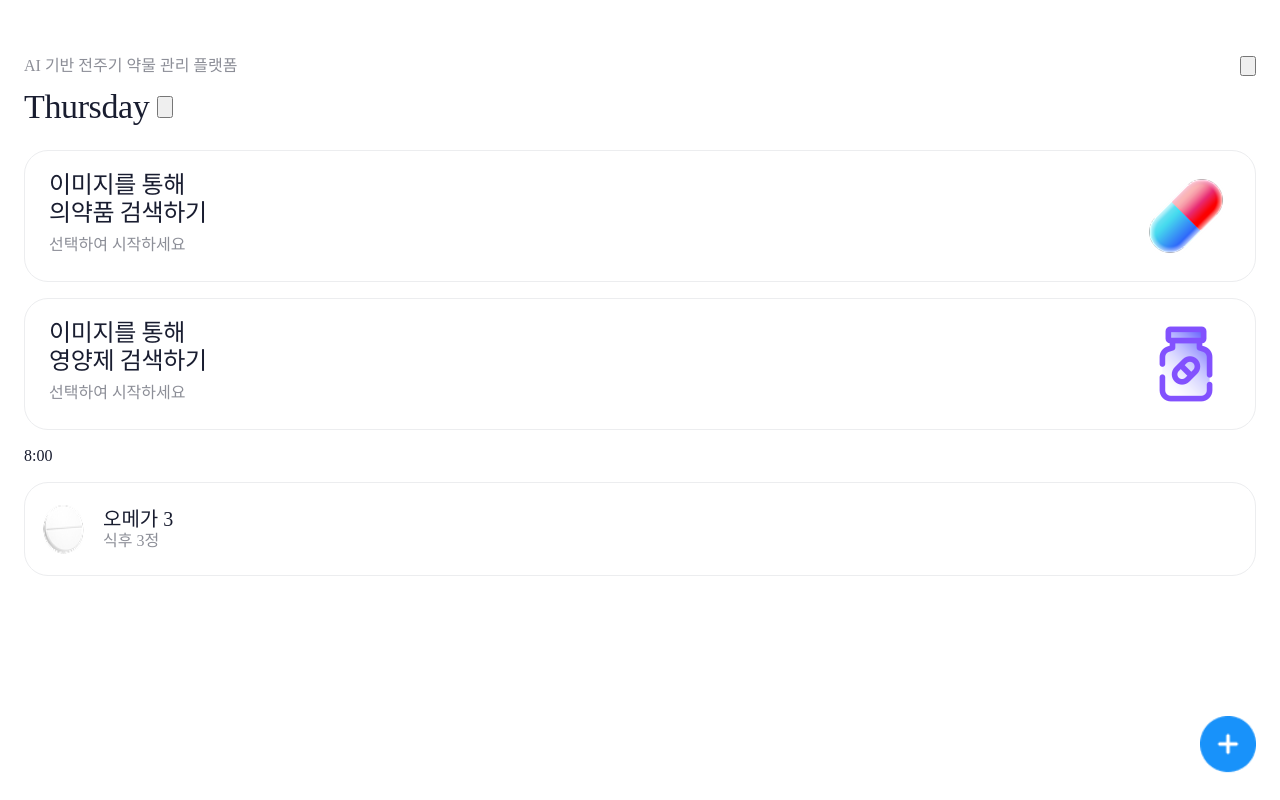
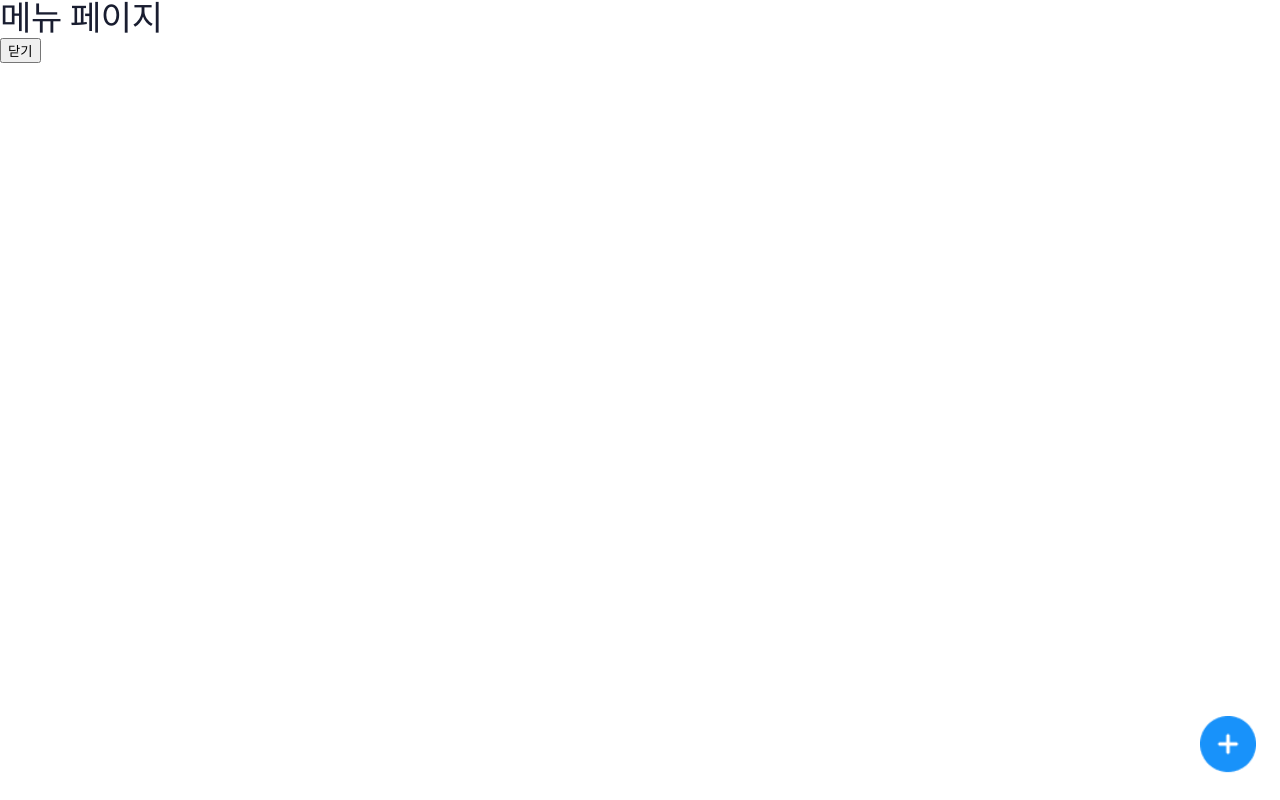
Before and after one commit to 1eehvunzin/hanium, a React (Create React App) app: page / in a window 1280 px wide. Both pictures are taken after a click on the button 1248 px from the left and 66 px from the top of the page. Built offline with nearby package versions, Linux system fonts and the light colour scheme.

Commit message:
임시 백업

```diff
--- a/src/App.js
+++ b/src/App.js
@@ -1,12 +1,46 @@
+import { useState } from 'react';
+
 import Home from './components/Home.js'
 import Add from './components/Add.js'
+import IntakeScheduler from './components/IntakeScheduler.js'
+import Menu from './components/Menu.js'
+import './assets/style.css';
 
 function App() {
+  const [showMenu, setShowMenu] = useState(false);
+  const [closeMenu, setCloseMenu] = useState(false);
+
+  const handleCloseMenu = () => {
+    setCloseMenu(true); // slideOut 시작
+    setTimeout(() => {
+      setShowMenu(false); // 애니메이션 끝난 후 언마운트
+      setCloseMenu(false);  // 다음 열기에 대비
+    }, 300); // slideOut 시간과 동일
+  };
+
   return (
-      <div>
-        <Home/>
-        <Add/>
-      </div>
+    <div>
+      <Home onMenuClick={() => setShowMenu(true)}/>
+      <IntakeScheduler/>
+      <Add/>
+
+      {showMenu && (
+      <div
+        className={closeMenu ? 'slide-out' : 'slide-in'}
+        style={{
+          position: 'absolute',
+          top: 0,
+          left: 0,
+          width: '100%',
+          height: '100%',
+          background: 'white',
+          zIndex: 999,
+          }}
+        >
+          <Menu onClose={handleCloseMenu} />
+        </div>
+      )}
+    </div>
   );
 }
 
--- a/src/components/Home.js
+++ b/src/components/Home.js
@@ -1,16 +1,17 @@
 import React from 'react';
 import pill from '../assets/images/icons8-pill-96 1.png';
-import capsule from '../assets/images/caps7_9dsddssd 1.png'
 import medicine from '../assets/images/icons8-medicine-90.png'
-import tablet from '../assets/images/pill01_v1_w 1.png'
+import menu from '../assets/images/Glyph.png'
 import '../assets/style.css';
 
-function Header({ onMenuClick}) {
+function Home ({ onMenuClick}) {
   return (
     <div style={{padding: '0 24px', position: 'relative', zIndex: 3}}>
         <div style={{display:'flex', justifyContent:'space-between', marginTop: '56px', marginBottom: '12px'}}>
             <h4>AI 기반 전주기 약물 관리 플랫폼</h4>
-            <button></button>
+            <button onClick={onMenuClick}>
+                <img src={menu} alt="메뉴"></img>
+            </button>
         </div>
         <div style={{display:'flex', flexDirection:'row', marginBottom: '24px'}}>
             <h1>Thursday</h1>
@@ -30,16 +31,8 @@ function Header({ onMenuClick}) {
             </div>
         <img src={medicine} alt='영양제'></img>
         </div>
-        <h4 style={{color: '#191d30',marginTop: '12px', marginBottom: '16px'}}>8:00</h4>
-        <div className='medicine-box' style={{display: 'flex', flexDirection: 'row'}}>
-            <img src={tablet} alt='정'></img>
-            <div style={{display: 'flex', flexDirection: 'column', margin: '24px 0'}}>
-                <h3>오메가 3</h3>
-                <h4>식후 3정</h4>
-            </div>
-        </div>
     </div>
   );
 }
 
-export default Header;
+export default Home;
--- /dev/null
+++ b/src/components/IntakeScheduler.js
@@ -0,0 +1,19 @@
+import React from 'react';
+
+import tablet from '../assets/images/pill01_v1_w 1.png'
+function IntakeScheduler() {
+  return (
+    <div style={{padding: '0 24px', position: 'relative', zIndex: 3}}>
+      <h4 style={{color: '#191d30',marginTop: '12px', marginBottom: '16px'}}>8:00</h4>
+        <div className='medicine-box' style={{display: 'flex', flexDirection: 'row'}}>
+            <img src={tablet} alt='정'></img>
+            <div style={{display: 'flex', flexDirection: 'column', margin: '24px 0'}}>
+                <h3>오메가 3</h3>
+                <h4>식후 3정</h4>
+            </div>
+        </div>
+    </div>
+  );
+}
+
+export default IntakeScheduler;
--- /dev/null
+++ b/src/components/Menu.js
@@ -0,0 +1,10 @@
+function Menu({ onClose }) {
+  return (
+    <div>
+      <h1>메뉴 페이지</h1>
+      <button onClick={onClose}>닫기</button>
+    </div>
+  );
+}
+
+export default Menu;
```
Also changed, not shown: src/assets/images/Glyph.png (added).
